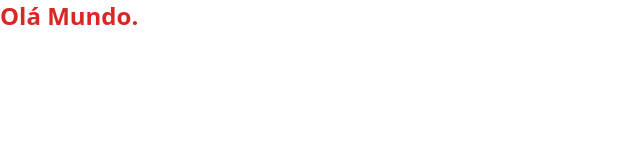
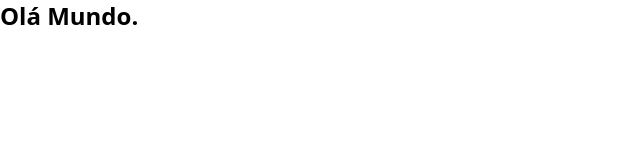
Before and after one commit to oricardos/Forest, a website: page src/index.html in a window 1280 px wide. Shown: the whole page, without its empty margins (0-640 px from the left). Drawn offline with Linux system fonts and the light colour scheme.

Commit message:
remove red color

```diff
--- a/src/index.html
+++ b/src/index.html
@@ -7,6 +7,6 @@
     <link rel="stylesheet" href="./output.css" />
   </head>
   <body>
-    <h1 class="text-2xl font-bold text-red-600">Olá Mundo.</h1>
+    <h1 class="text-2xl font-bold">Olá Mundo.</h1>
   </body>
 </html>
```
